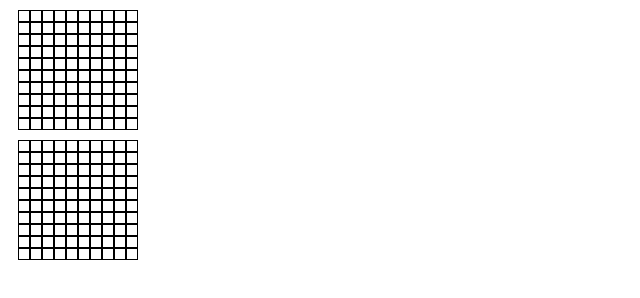
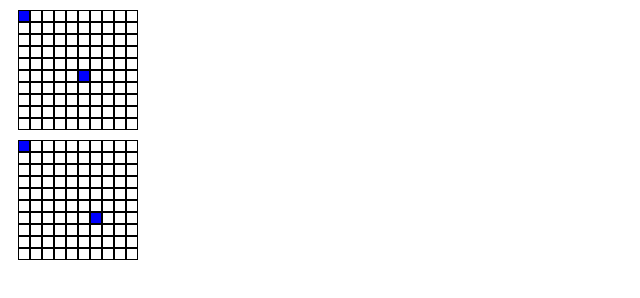
Before and after one commit to nappalion/top-battleship, a website built with webpack: page src/index.html in a window 1280 px wide. Shown: the full height of the page, 0-640 px from the left. Built offline with nearby package versions, Linux system fonts and the light colour scheme.

Commit message:
feat: players can take turns sinking ships (ui shows missed or hit)

```diff
--- /dev/null
+++ b/babel.config.js
@@ -0,0 +1,3 @@
+module.exports = {
+  presets: [["@babel/preset-env", { targets: { node: "current" } }]],
+};
--- a/package.json
+++ b/package.json
@@ -21,6 +21,9 @@
   },
   "homepage": "https://github.com/nappalion/top-battleship#readme",
   "devDependencies": {
+    "@babel/core": "^7.24.7",
+    "@babel/preset-env": "^7.24.7",
+    "babel-jest": "^29.7.0",
     "css-loader": "^7.1.2",
     "html-webpack-plugin": "^5.6.0",
     "jest": "^29.7.0",
--- a/src/driver.js
+++ b/src/driver.js
@@ -3,24 +3,29 @@ import "./style.css";
 
 class Game {
   constructor() {
-    const user = new Player();
-    const comp = new Player();
-    const gameContainer = document.getElementById("game-container");
+    const user = new Player("1");
+    const comp = new Player("2");
 
-    const userContainer = this.renderBoard(
-      document.createElement("div"),
-      user.gameboard.board
-    );
-    const compContainer = this.renderBoard(
-      document.createElement("div"),
-      comp.gameboard.board
-    );
+    this.currPlayer = user.id;
+    this.gameContainer = document.getElementById("game-container");
 
-    gameContainer.appendChild(userContainer);
-    gameContainer.appendChild(compContainer);
+    const ship1 = new Ship(1);
+    const ship2 = new Ship(1);
+    user.gameboard.placeShip(0, 0, ship1);
+    comp.gameboard.placeShip(0, 0, ship2);
+    const ship3 = new Ship(1);
+    const ship4 = new Ship(1);
+    user.gameboard.placeShip(5, 5, ship1);
+    comp.gameboard.placeShip(6, 6, ship2);
+
+    const userContainer = this.renderBoard(document.createElement("div"), user);
+    const compContainer = this.renderBoard(document.createElement("div"), comp);
+
+    this.gameContainer.appendChild(userContainer);
+    this.gameContainer.appendChild(compContainer);
   }
 
-  renderBoard(container, board) {
+  renderBoard(container, player) {
     container.innerHTML = "";
     container.className = "container";
     for (let i = 0; i < 10; i++) {
@@ -29,9 +34,27 @@ class Game {
         grid.className = "element";
         container.appendChild(grid);
 
-        if (board[i][j] instanceof Ship) {
+        if (player.gameboard.isShip(i, j)) {
           grid.style.background = "blue";
         }
+
+        grid.addEventListener("click", () => {
+          if (this.currPlayer != player.id) {
+            const attack = player.gameboard.receiveAttack(i, j);
+            if (attack == "hit") {
+              grid.style.background = "red";
+            } else if (attack == "miss") {
+              grid.style.background = "gray";
+            }
+
+            if (player.gameboard.allShipsSunk()) {
+              const gameMessage = document.getElementById("game-message");
+              gameMessage.textContent = "game over!";
+              this.gameContainer.style.pointerEvents = "none";
+            }
+            this.currPlayer = player.id;
+          }
+        });
       }
     }
 
--- a/src/index.html
+++ b/src/index.html
@@ -7,6 +7,7 @@
   </head>
   <body>
     <div id="game-container"></div>
+    <h1 id="game-message"></h1>
     <script src="script.bundle.js"></script>
     <script src="driver.bundle.js"></script>
   </body>
--- a/src/script.js
+++ b/src/script.js
@@ -43,6 +43,13 @@ class Gameboard {
     return true;
   }
 
+  isShip(x, y) {
+    if (this.board[x][y] instanceof Ship) {
+      return true;
+    }
+    return false;
+  }
+
   getCoordString(x, y) {
     return `${x},${y}`;
   }
@@ -55,7 +62,7 @@ class Gameboard {
       y >= this.board.length ||
       this.alreadyHit.has(this.getCoordString(x, y))
     ) {
-      return false;
+      return "invalid";
     }
 
     this.alreadyHit.add(this.getCoordString(x, y));
@@ -63,10 +70,10 @@ class Gameboard {
     if (this.board[x][y] instanceof Ship) {
       this.board[x][y].hit();
       this.updateShipSink(this.board[x][y]);
-      return true;
+      return "hit";
     }
 
-    return false;
+    return "miss";
   }
 
   updateShipSink(ship) {
@@ -86,8 +93,9 @@ class Gameboard {
 }
 
 class Player {
-  constructor() {
+  constructor(id) {
     this.gameboard = new Gameboard();
+    this.id = id;
   }
 }
 
```
Also changed, not shown: src/script.test.js (+11 -3 lines), 1 other file.
